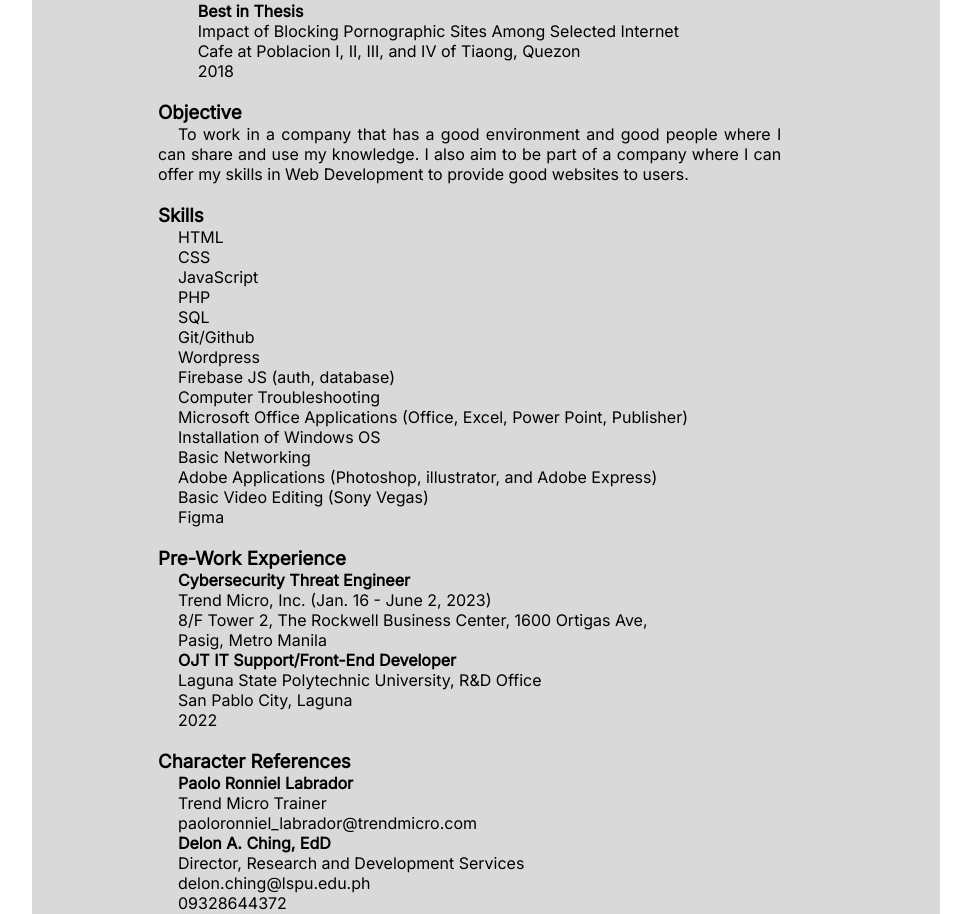
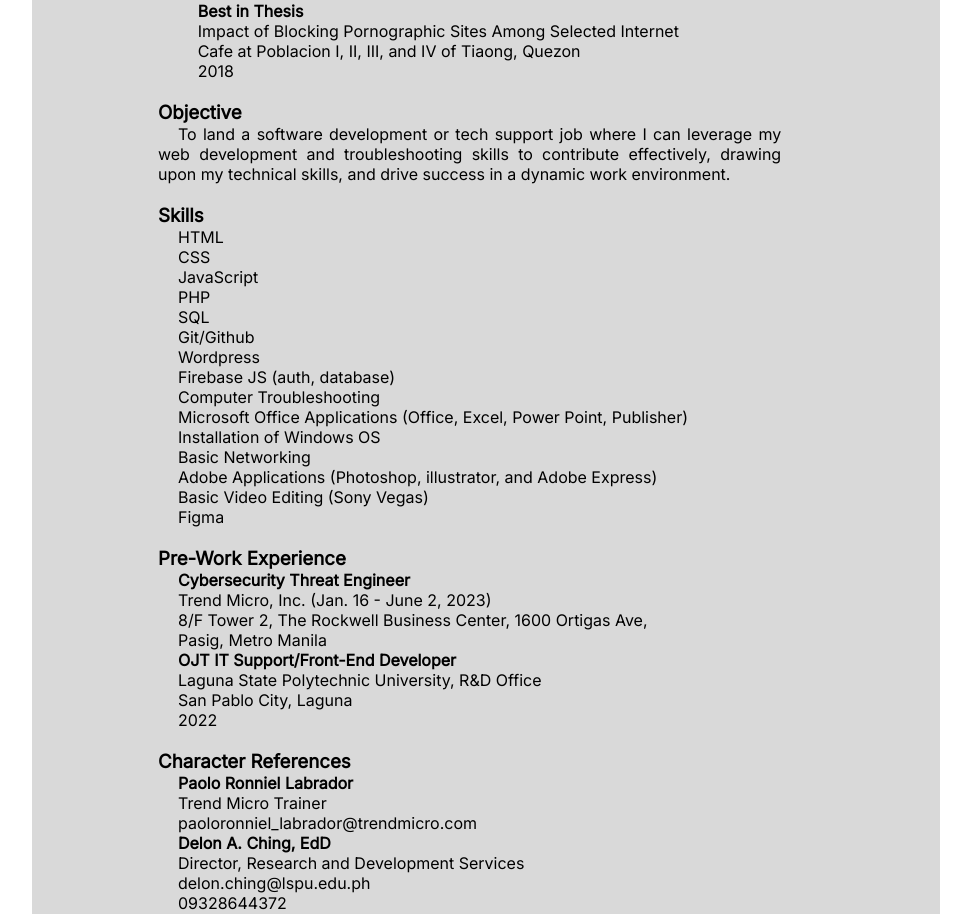
Before and after one commit to darrellabuguen/tsx-portfolio, a React (Vite) app: page / in a window 1280 px wide. Shown: the part 3166-4080 px from the top of the page, without its empty margins (154-1125 px from the left). Built offline with nearby package versions, Linux system fonts and the light colour scheme.

Commit message:
Changed the objective in resume part

```diff
--- a/src/components/Pages.tsx
+++ b/src/components/Pages.tsx
@@ -227,9 +227,9 @@ const Pages = () => {
                     <h3>Objective</h3>
                     <div className="indent" style={{ width: "95%" }}>
                         <p style={{ textAlign: "justify" }}>
-                            To work in a company that has a good environment and good people where
-                            I can share and use my knowledge. I also aim to be part of a company where I
-                            can offer my skills in Web Development to provide good websites to users.
+                            To land a software development or tech support job where I can leverage my
+                            web development and troubleshooting skills to contribute effectively, drawing
+                            upon my technical skills, and drive success in a dynamic work environment.
                         </p>
                     </div>
                     <br />
```
